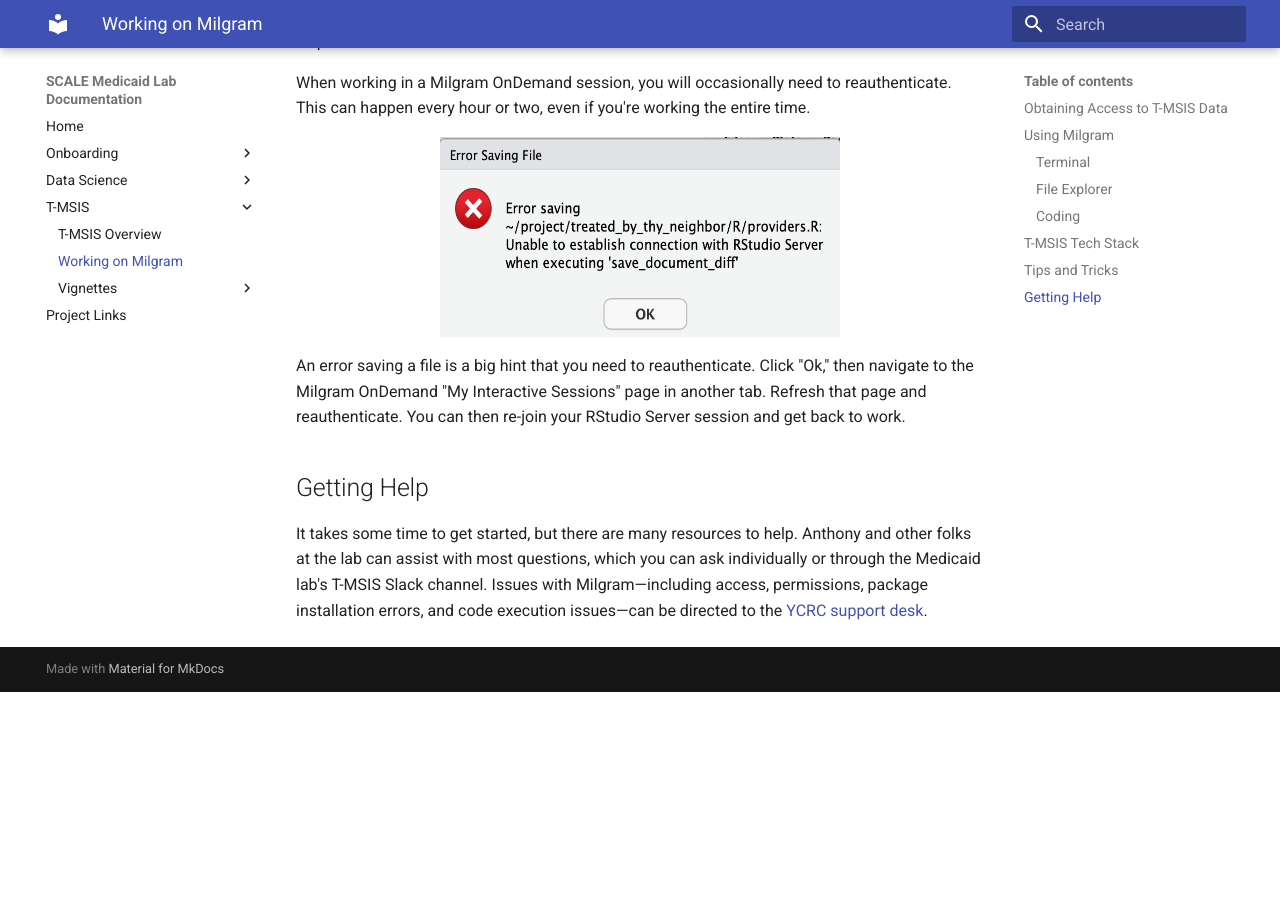
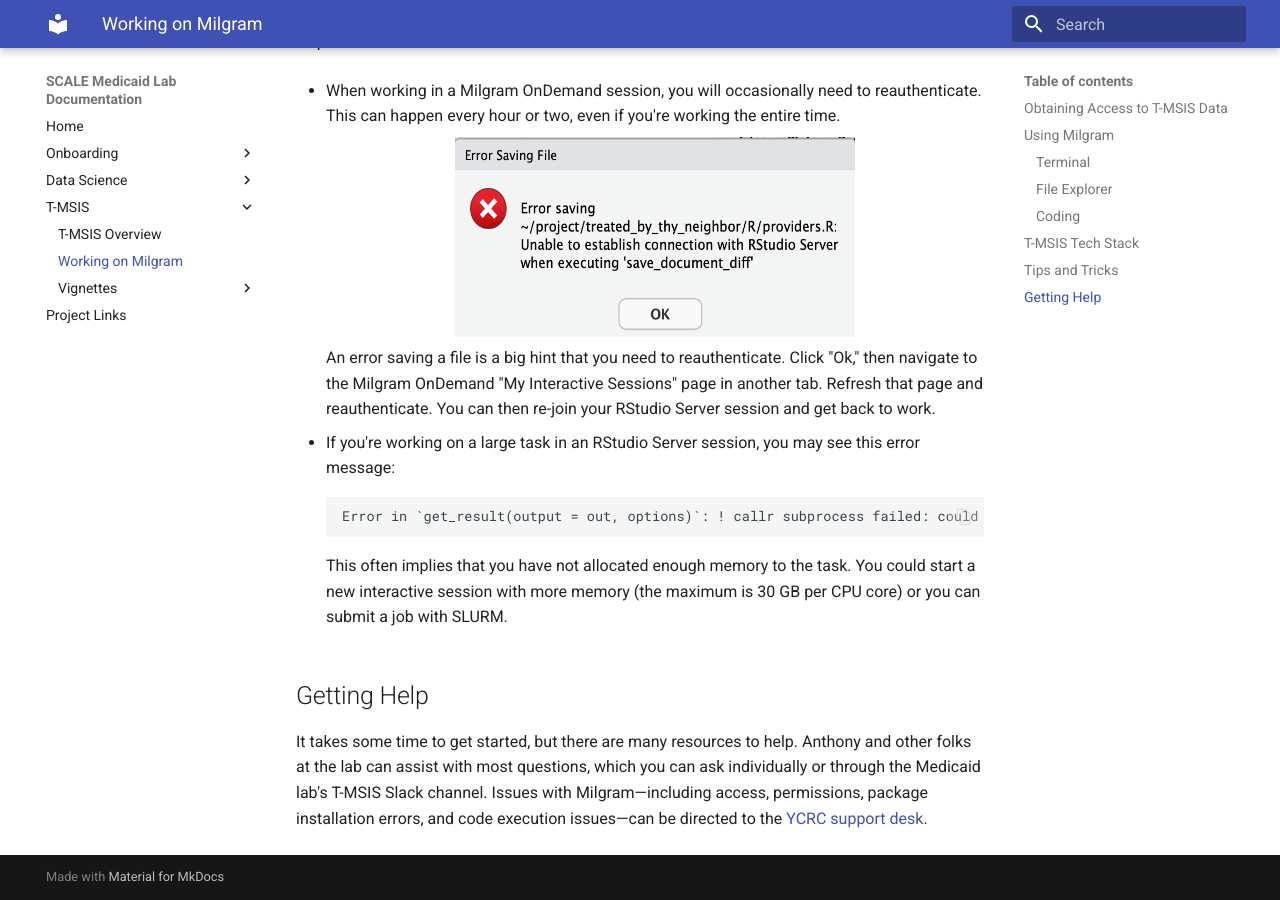
Before and after one commit to Yale-Medicaid/Documentation, an MkDocs documentation site: the page built from docs/tmsis/tmsis_getting_started.md, in a window 1280 px wide and 900 px high, scrolled down 2285 px. Built offline with MkDocs 1.6.1 and Material for MkDocs 9.7.7, drawn with Linux system fonts in a browser that asks for light colours; before the commit the page ends 2977 px from its top, so only the background shows below that.

Commit message:
another tip

````diff
--- a/docs/tmsis/tmsis_getting_started.md
+++ b/docs/tmsis/tmsis_getting_started.md
@@ -58,11 +58,19 @@ If you haven't used Arrow or the parquet format before, first read [Hadley Wickh
 
 ## Tips and Tricks
 
-When working in a Milgram OnDemand session, you will occasionally need to reauthenticate. This can happen every hour or two, even if you're working the entire time.
+- When working in a Milgram OnDemand session, you will occasionally need to reauthenticate. This can happen every hour or two, even if you're working the entire time.
 
-![Milgram Reauthentication](../images/milgram_error_saving.png){: style="height: 200px;width: 400px;display: block; margin: 0 auto"}
+    ![Milgram Reauthentication](../images/milgram_error_saving.png){: style="height: 200px;width: 400px;display: block; margin: 0 auto"}
 
-An error saving a file is a big hint that you need to reauthenticate. Click "Ok," then navigate to the Milgram OnDemand "My Interactive Sessions" page in another tab. Refresh that page and reauthenticate. You can then re-join your RStudio Server session and get back to work.
+    An error saving a file is a big hint that you need to reauthenticate. Click "Ok," then navigate to the Milgram OnDemand "My Interactive Sessions" page in another tab. Refresh that page and reauthenticate. You can then re-join your RStudio Server session and get back to work.
+
+- If you're working on a large task in an RStudio Server session, you may see this error message:
+
+	```
+	Error in `get_result(output = out, options)`: ! callr subprocess failed: could not start R, exited with non-zero status, has crashed or was killed ℹ See `$stderr` for standard error.
+	```
+
+	This often implies that you have not allocated enough memory to the task. You could start a new interactive session with more memory (the maximum is 30 GB per CPU core) or you can submit a job with SLURM.
 
 ## Getting Help
 
````
